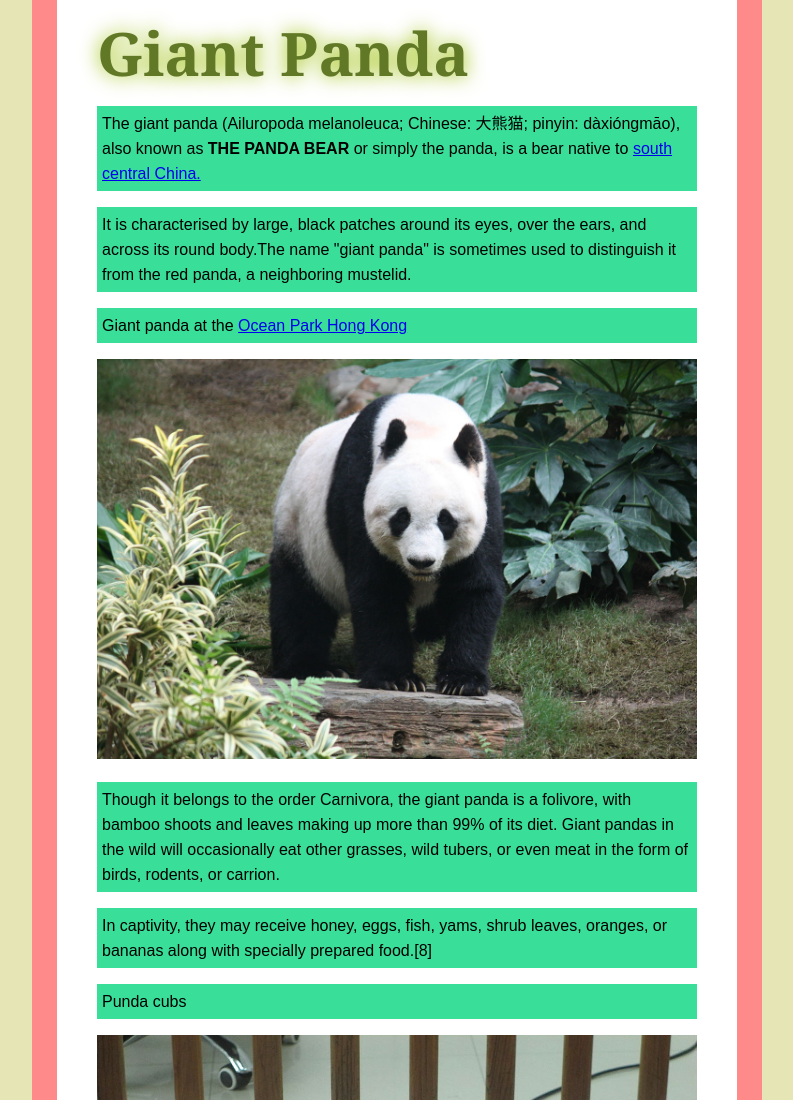
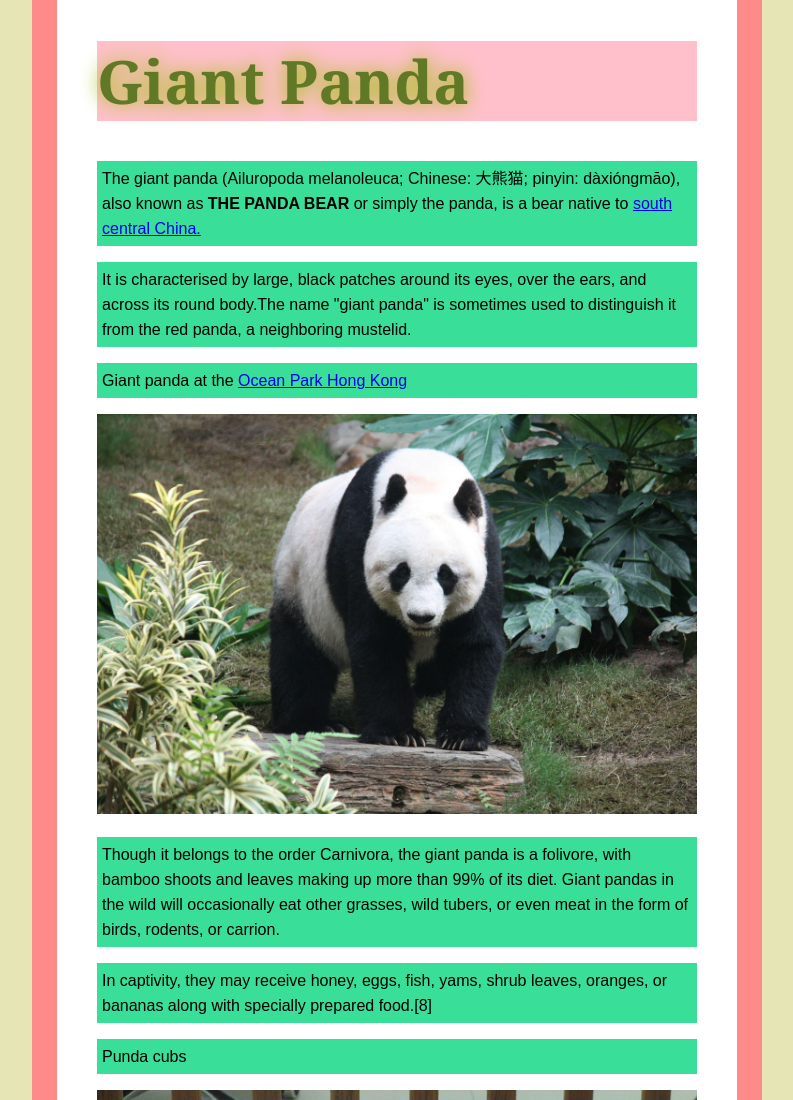
Before and after one commit to MetinAkbal/GiantPanda, a plain HTML site: page Index.html in a window 1280 px wide. Shown: the top 1100 px of the page, without its empty margins (243-1036 px from the left). Drawn offline with Linux system fonts and the light colour scheme.

Commit message:
line-height and pink h1

```diff
--- a/Pandastyle.css
+++ b/Pandastyle.css
@@ -24,6 +24,8 @@ h1{
     font-size: 60px;
     font-family: Georgia;
     padding: 15xp 0;
+    background-color: pink;
+    line-height: 80px;
 }
 
 h1,h2 {
```
